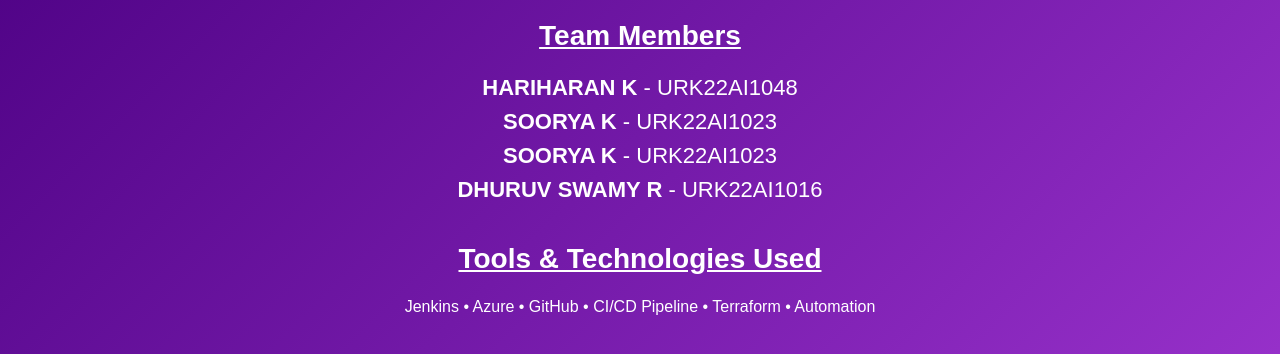
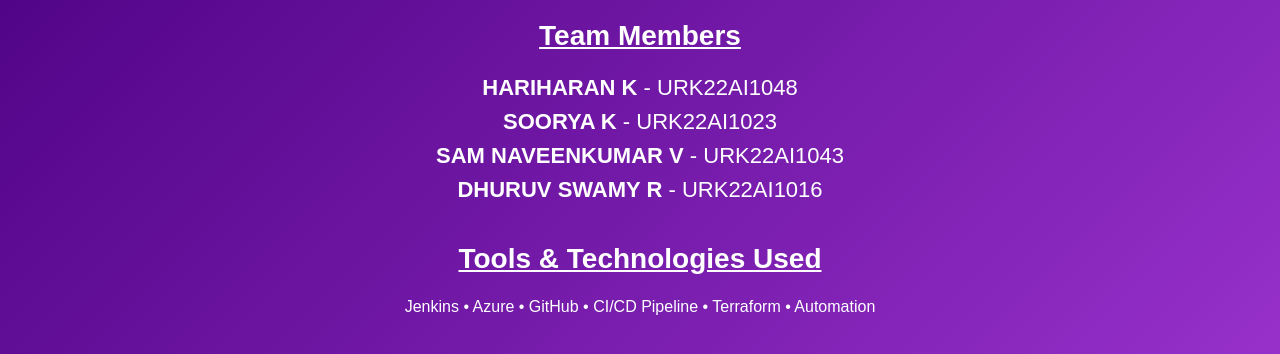
Before and after one commit to hariharan1476/simple-node-webapp, a website: page public/index.html in a window 1280 px wide. Shown: the part 156-510 px from the top of the page. Drawn offline with Linux system fonts and the light colour scheme.

Commit message:
Update index.html

```diff
--- a/public/index.html
+++ b/public/index.html
@@ -14,7 +14,7 @@
   <ul>
     <li><strong>HARIHARAN K</strong> - URK22AI1048</li>
     <li><strong>SOORYA K</strong> - URK22AI1023</li>
-    <li><strong>SOORYA K</strong> - URK22AI1023</li>
+    <li><strong>SAM NAVEENKUMAR V</strong> - URK22AI1043</li>
     <li><strong>DHURUV SWAMY R</strong> - URK22AI1016</li>
   </ul>
 
```
